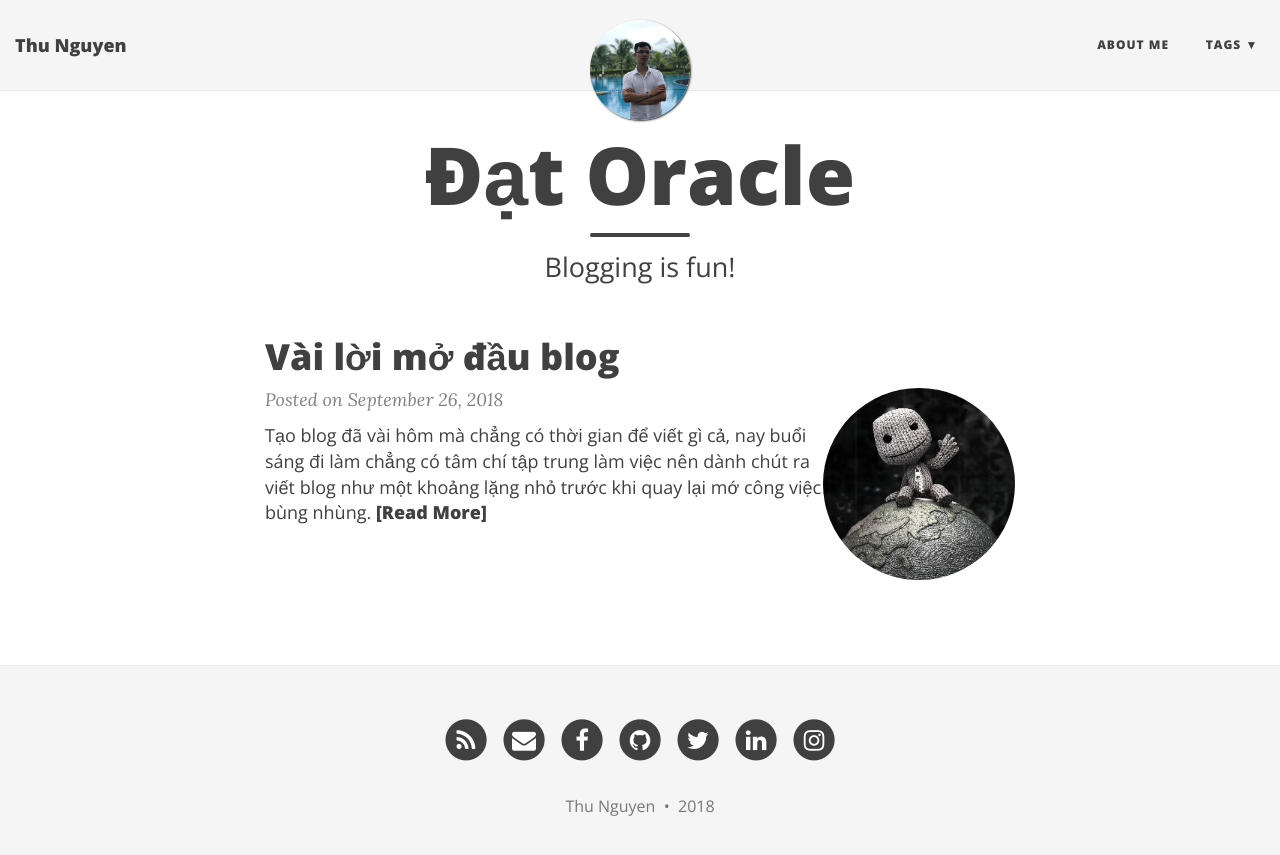
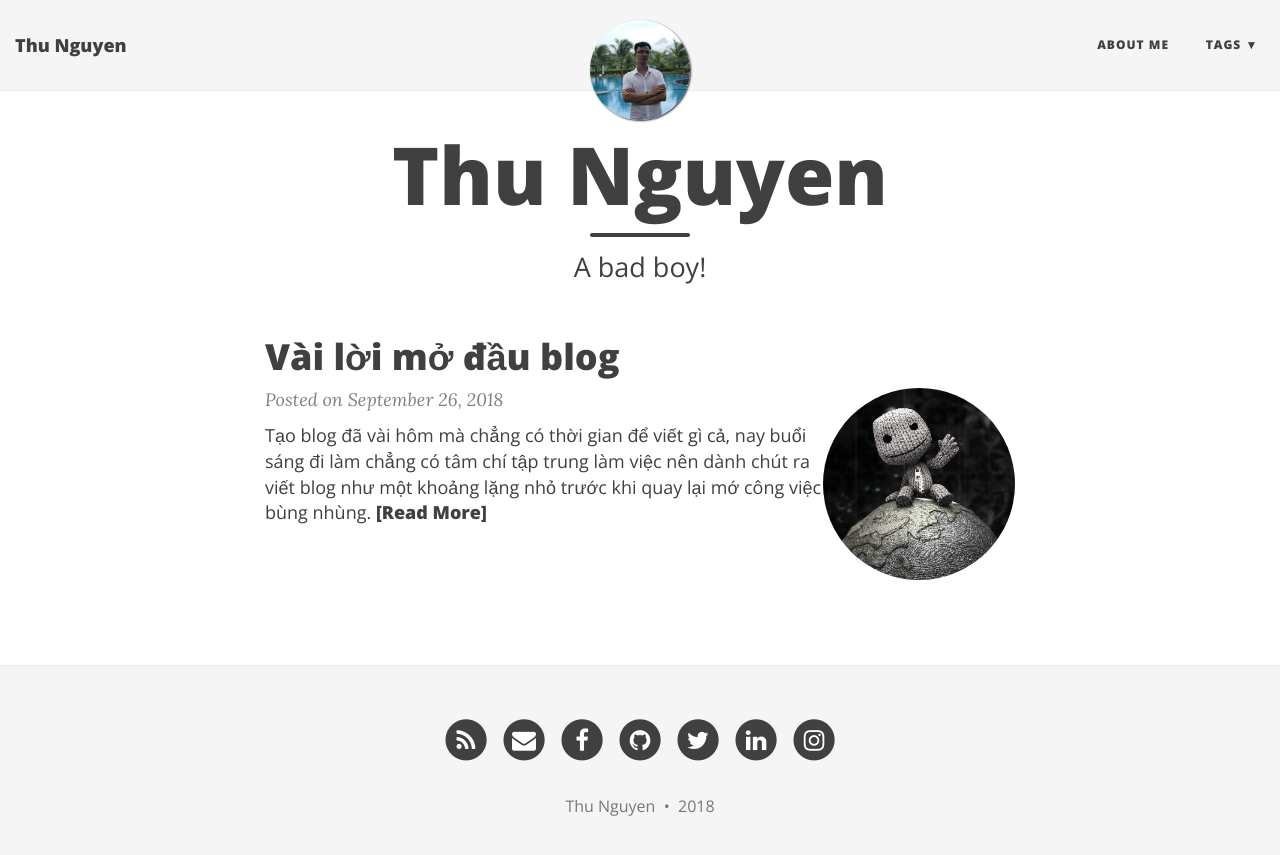
Before and after one commit to noobfromvn/noobfromvn.github.io, a Jekyll site: the page built from index.html, in a window 1280 px wide. Shown: the top 855 px of the page. Built offline with Jekyll 4.4.1, drawn with Linux system fonts in a browser that asks for light colours; nearby versions of some CDN libraries; the list of posts is cut into pages by our own code.

Commit message:
change title

```diff
--- a/index.html
+++ b/index.html
@@ -1,7 +1,7 @@
 ---
 layout: page
-title: Đạt Oracle
-subtitle: Blogging is fun!
+title: Thu Nguyen
+subtitle: A bad boy!
 use-site-title: true
 ---
 
```
